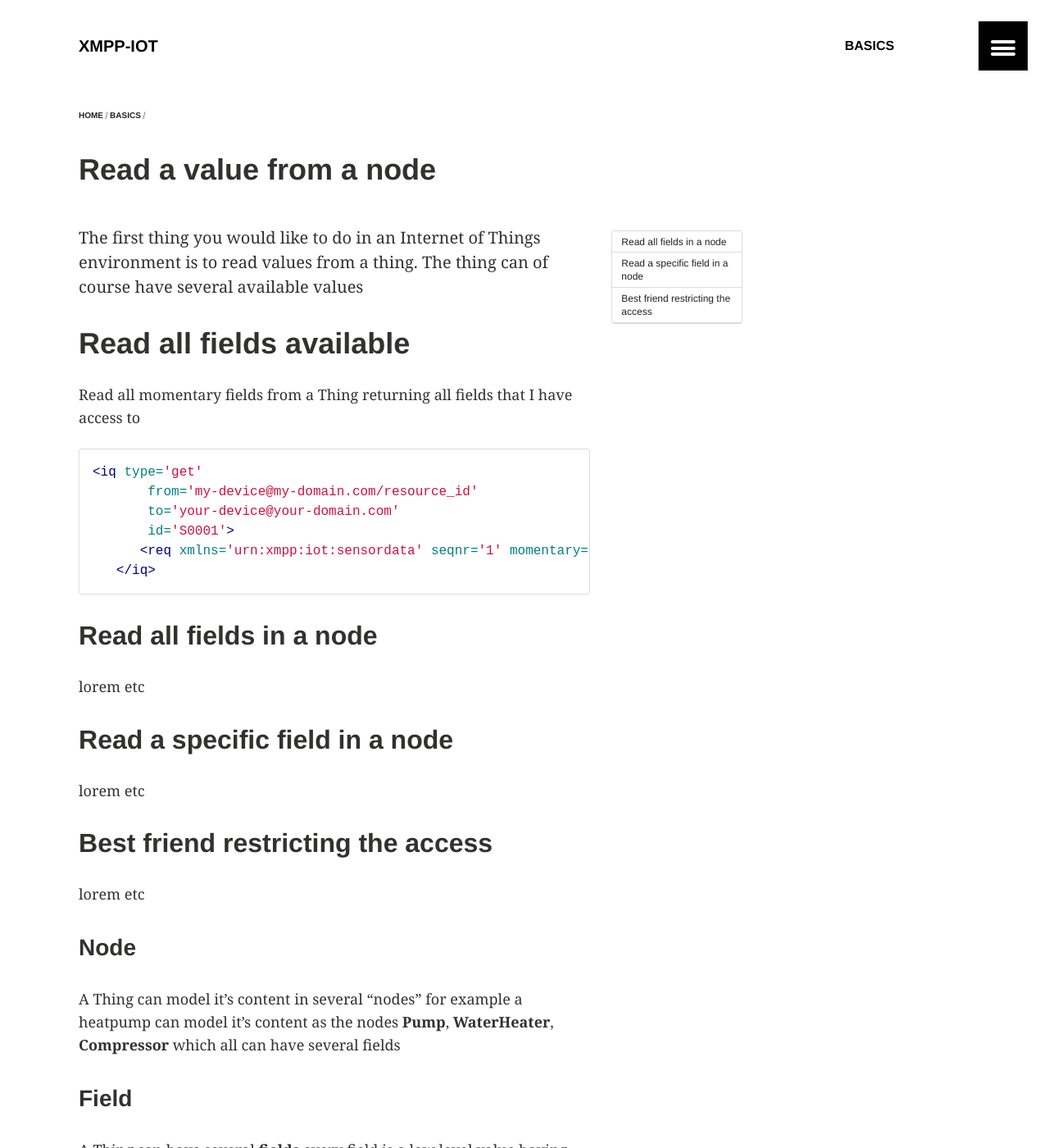
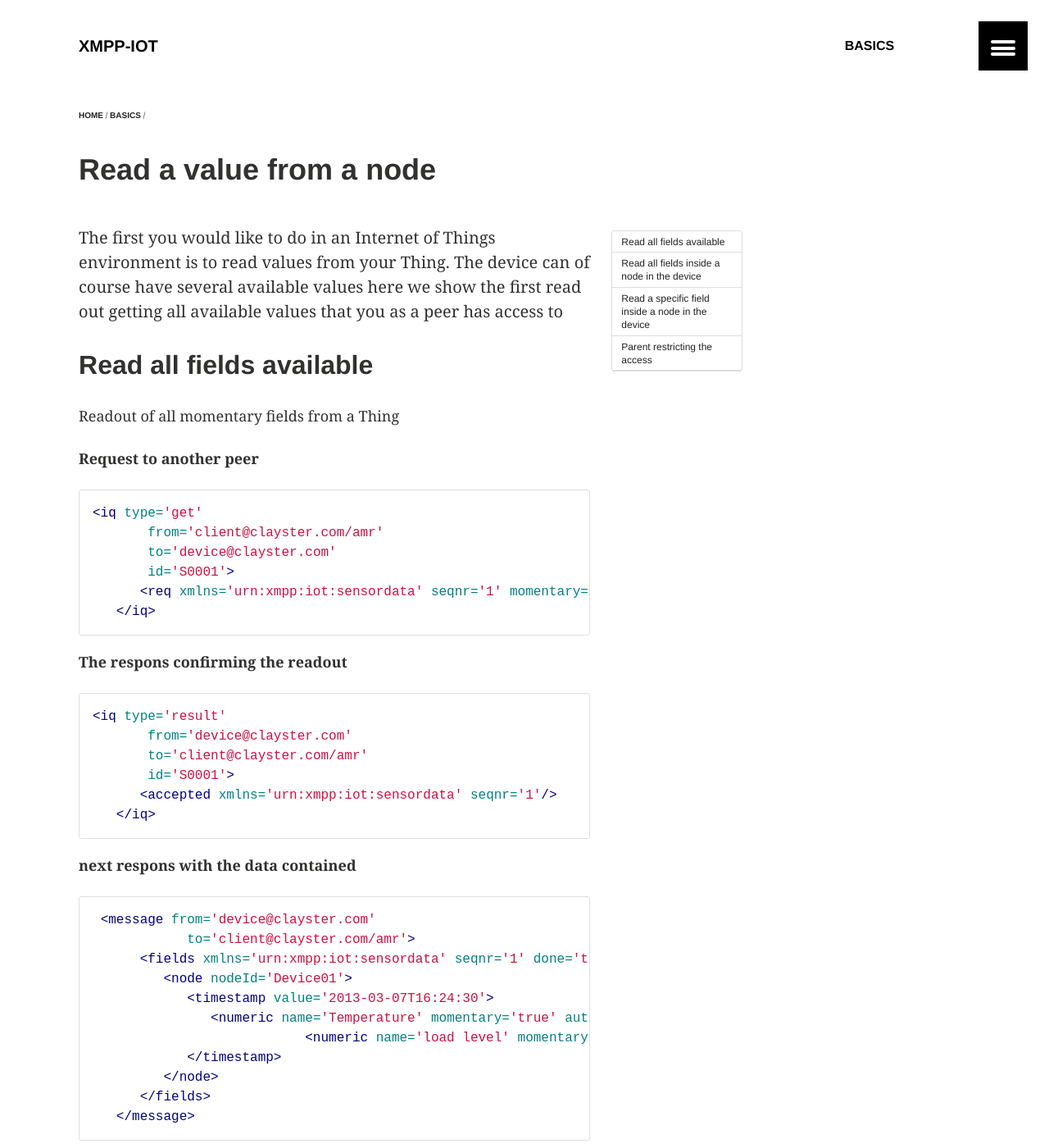
Before and after one commit to xmpp-iot/xmpp-iot.github.io, a Jekyll site: the page built from _posts/basics/2014-11-04-read-a-value.md, in a window 1280 px wide and 1400 px high. Shown: the whole window at 82% size. Built offline with Jekyll 4.4.1, drawn with Linux system fonts in a browser that asks for light colours; some of the changed text lies outside the part shown.

Commit message:
work on articles

```diff
--- a/_posts/basics/2014-11-04-read-a-value.md
+++ b/_posts/basics/2014-11-04-read-a-value.md
@@ -10,37 +10,66 @@ share: false
 ads: false
 ---
 
-The first thing you would like to do in an Internet of Things environment is to read values from a thing. The thing can of course have several available values
+The first you would like to do in an Internet of Things environment is to read values from your Thing. The device can of course have several available values here we show the first read out getting all available values that you as a peer has access to
 
-#Read all fields available
+##Read all fields available
 
-Read all momentary fields from a Thing returning all fields that I have access to
+Readout of all momentary fields from a Thing
 
+**Request to another peer**
 {% highlight XML %}
 <iq type='get'
-       from='my-device@my-domain.com/resource_id'
-       to='your-device@your-domain.com'
+       from='client@clayster.com/amr'
+       to='device@clayster.com'
        id='S0001'>
       <req xmlns='urn:xmpp:iot:sensordata' seqnr='1' momentary='true'/>
    </iq>
 {% endhighlight %}
 
-##Read all fields in a node
+**The respons confirming the readout**
+{% highlight XML %}
+<iq type='result'
+       from='device@clayster.com'
+       to='client@clayster.com/amr'
+       id='S0001'>
+      <accepted xmlns='urn:xmpp:iot:sensordata' seqnr='1'/>
+   </iq>
+{% endhighlight %}
 
-lorem etc
+**next respons with the data contained**
+{% highlight XML %}
+ <message from='device@clayster.com'
+            to='client@clayster.com/amr'>
+      <fields xmlns='urn:xmpp:iot:sensordata' seqnr='1' done='true'>
+         <node nodeId='Device01'>
+            <timestamp value='2013-03-07T16:24:30'>
+               <numeric name='Temperature' momentary='true' automaticReadout='true' value='23.4' unit='°C'/>
+			   <numeric name='load level' momentary='true' automaticReadout='true' value='75' unit='%'/>
+            </timestamp>
+         </node>
+      </fields>
+   </message>
+{% endhighlight %}
 
-##Read a specific field in a node
+*Observe the "done='true'" above meaning that this was a single respons
 
-lorem etc
 
-##Best friend restricting the access
+##Read all fields inside a node in the device
+Devices can have different subparts called nodes. You can ask a specific node for all it' fields.
 
-lorem etc
+##Read a specific field inside a node in the device
+Of course you can readout a specific field within a specific node inside the device.
 
-###Node
-A Thing can model it's content in several "nodes" for example a heatpump can model it's content as the nodes **Pump**, **WaterHeater**, **Compressor** which all can have several fields
+##Parent restricting the access
+For every request the device should ask it's parent the trusted party if the request is allowed the trusted party can reject the request and the device can cache that information for later use.
 
-###Field
-A Thing can have several **fields** every field is a low level value having some type of SI unit such as kWh, temp in F,C or K
+
+`Node:` A Thing can model it's content in several "nodes" for example a heatpump can model it's content as the nodes *Pump*, *WaterHeater*, *Compressor* which all can have several fields.
+{: .notice-inverse}
+`Node:` A Thing can model it's content in several "nodes" for example a heatpump can model it's content as the nodes *Pump*, *WaterHeater*, *Compressor* which all can have several fields.
+{: .notice-inverse}
+`Field:` A Thing can have several **fields** every field is a low level value having some type of SI unit such as kWh, temp in F,C or K.
+{: .notice-inverse}
+
 
 [pidgin-ex]: http://im.about.com/od/imfornewusers/ss/pidgin-account-adding-contacts.htm
```
